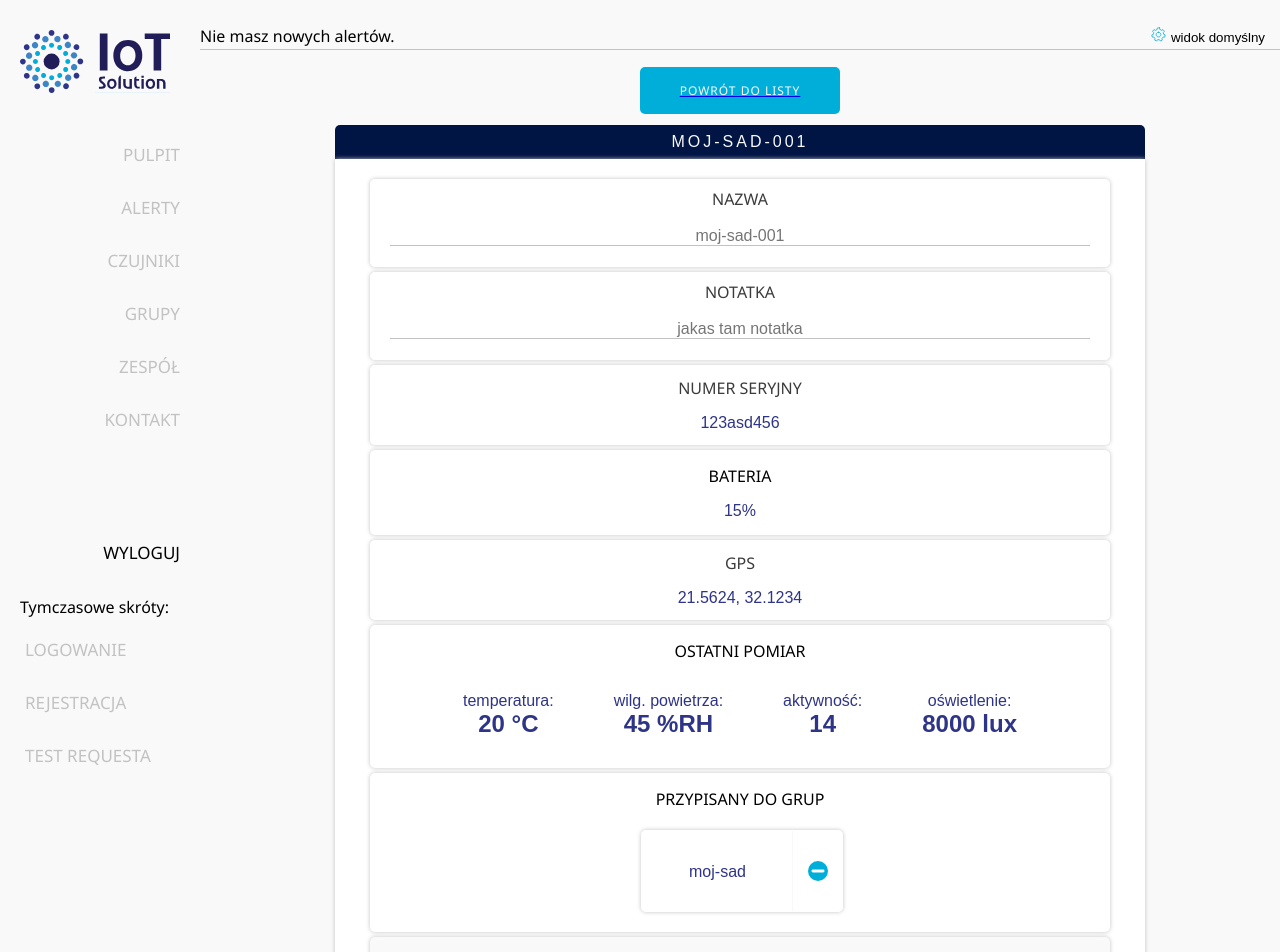
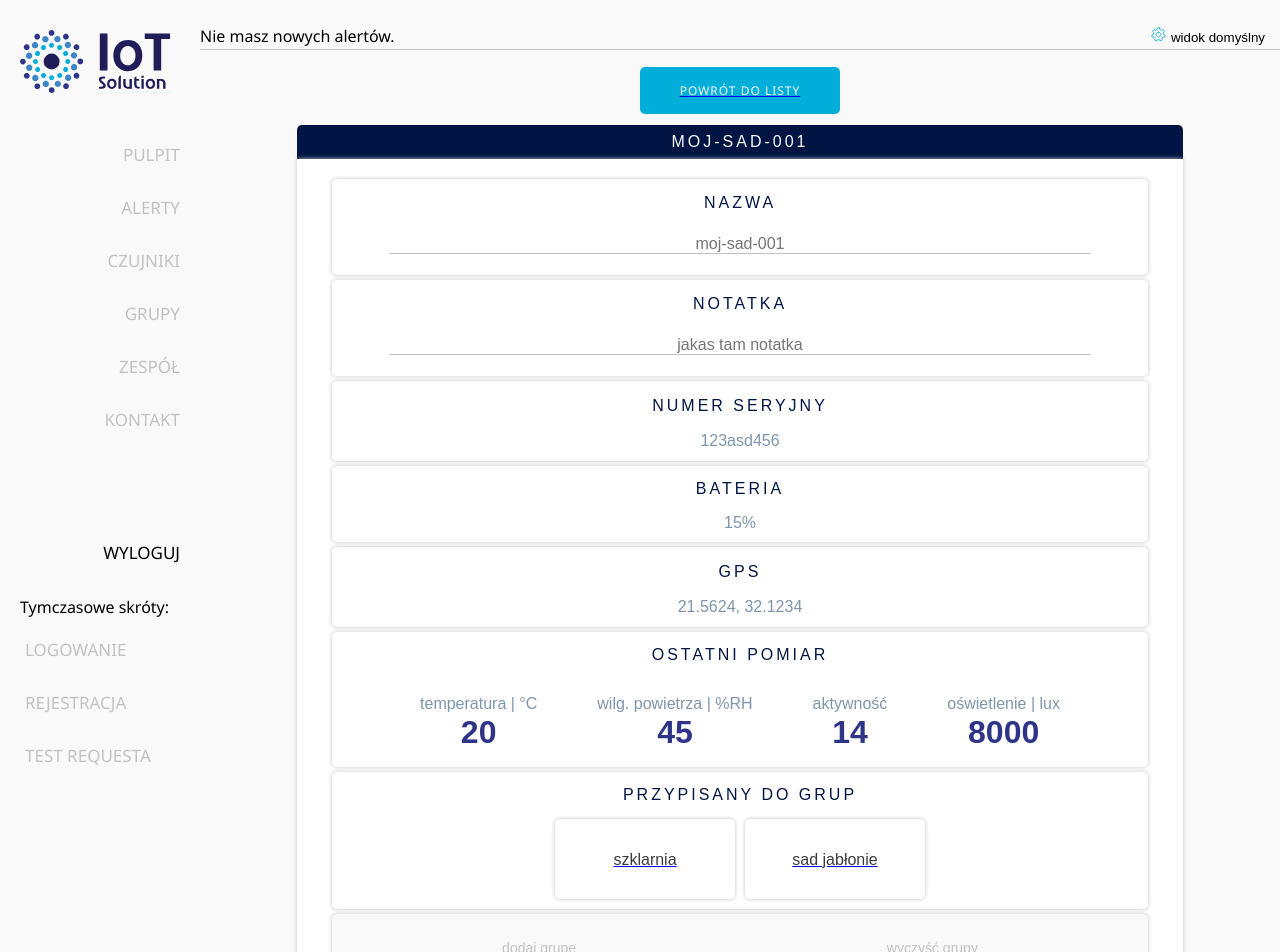
Before and after one commit to elenerandarill/iot-app-front, a React (Create React App) app: page /sensors/1 in a window 1280 px wide. Shown: the top 952 px of the page. Built offline with nearby package versions, Linux system fonts and the light colour scheme.

Commit message:
Proper Group listing in SensorDetails view. Objects are also links!

```diff
--- a/src/FakeBackend/sensors.js
+++ b/src/FakeBackend/sensors.js
@@ -6,7 +6,7 @@ const sensors = [
         name: "moj-sad-001",
         sn: "123asd456",
         battery: "15",
-        groups: ["moj-sad"],
+        groups: ["1", "2"],
         measurements: {
             temperature: "20", humidity: "45",
             activity: "14", illumination: "8000"
@@ -21,7 +21,7 @@ const sensors = [
         name: "moj-ulubiony-czujnik-ktory-jest-za-rogiem",
         sn: "456asd456",
         battery: "50",
-        groups: ["moj-sad", "szklarnia"],
+        groups: ["3", "4"],
         measurements: {
             temperature: "24", humidity: "51",
             activity: "75", illumination: "8500",
@@ -62,7 +62,7 @@ const sensors = [
         name: "szklarnia001",
         sn: "77asdfghjkl",
         battery: "15",
-        groups: ["moj-sad"],
+        groups: ["5"],
         measurements: { temperature: "19", humidity: "43"},
         GPS: "21.5124, 32.3434",
         notes: "jakas tam notatka"
@@ -74,7 +74,7 @@ const sensors = [
         name: "szklarnia002",
         sn: "66zxcvbnm",
         battery: "50",
-        groups: ["moj-sad", "szklarnia"],
+        groups: ["2", "5"],
         measurements: {
             temperature: "23",  humidity: "56",
             CO2: "400", pressure: "1022"
@@ -113,7 +113,7 @@ const sensors = [
         name: "szklarnia003",
         sn: "22zxcvbnm",
         battery: "50",
-        groups: ["moj-sad", "szklarnia"],
+        groups: ["2", "3"],
         measurements: { temperature: "23"},
         GPS: "20.5624, 28.1234",
         notes: "jakas tam notatka"
@@ -125,7 +125,7 @@ const sensors = [
         name: "szklarnia004",
         sn: "00zxcvbnm",
         battery: "50",
-        groups: ["moj-sad", "szklarnia"],
+        groups: ["2"],
         measurements: { temperature: "23",  moisture: "56", EC: "120"},
         GPS: "20.5024, 28.1204",
         notes: "jakas tam notatka"
@@ -137,7 +137,7 @@ const sensors = [
         name: "poziom wody",
         sn: "00zxcvbnm",
         battery: "50",
-        groups: ["moj-sad", "szklarnia"],
+        groups: ["3"],
         measurements: { water_level: "5"},
         GPS: "20.5654, 28.1204",
         notes: "jakas tam notatka"
@@ -149,7 +149,7 @@ const sensors = [
         name: "szklarnia005",
         sn: "00zxcvbnm",
         battery: "50",
-        groups: ["moj-sad", "szklarnia"],
+        groups: ["2", "4"],
         measurements: { distance: "125"},
         GPS: "20.5684, 28.1284",
         notes: "jakas tam notatka"
--- /dev/null
+++ b/src/components/ListGroups.js
@@ -0,0 +1,31 @@
+import sensorGroups from "../FakeBackend/sensorGroups";
+import { Link } from "react-router-dom";
+
+const ListGroups = (sensorObj) => {
+    // console.log("wlasciwy obiekt jest pod key=sensor, ",sensorObj.sensor)
+    const sGrps = sensorObj.sensor.groups; //lista
+
+    let result = [];
+
+    const findObjectInList = (key_id, list) => {
+        for (let j = 0; j < list.length; j++) {
+            if (key_id === list[j].id) {
+                return list[j]
+            }
+        }}
+
+    for (let i = 0; i < sGrps.length; i++) {
+        result.push(findObjectInList(sGrps[i], sensorGroups))
+    }
+
+    return (
+        result.map(g =>
+            <Link key={g.id} to={`/sensor-groups/${g.id}`}>
+                <div className="object shadow">
+                    {g.name}
+                </div>
+            </Link>)
+    )
+}
+
+export default ListGroups;
--- a/src/components/views/SensorDetails.js
+++ b/src/components/views/SensorDetails.js
@@ -1,17 +1,14 @@
 import {Link} from "react-router-dom";
 import sensors from "../../FakeBackend/sensors";
-import remove from "../../media/remove.svg";
+import ListGroups from "../ListGroups";
+// import remove from "../../media/remove.svg";
 import ButtonFunc from "../ButtonFunc";
 
 const SensorDetails = (props) => {
+
     const id = props.match.params.id;
 
-    const getSensor = (id) => {
-        // zwraca liste!
-        return sensors.filter(s => s.id === id)[0]
-    }
-
-    const sensor = getSensor(id);
+    const sensor = sensors.filter(s => s.id === id)[0];
 
     return (
         <div className="main">
@@ -29,7 +26,7 @@ const SensorDetails = (props) => {
                     <div className="white-space top-contact">
 
                         <div className="shadow object">
-                            <div>NAZWA</div>
+                            <div className="head-txt">NAZWA</div>
                             <div className="position-cent">
                                 <input
                                     type="text"
@@ -40,7 +37,7 @@ const SensorDetails = (props) => {
                             </div>
                         </div>
                         <div className="shadow object">
-                            <div>NOTATKA</div>
+                            <div className="head-txt">NOTATKA</div>
                             <div className="position-cent">
                                 <input
                                     type="text"
@@ -52,59 +49,50 @@ const SensorDetails = (props) => {
                         </div>
 
                         <div className="shadow object">
-                            <div>NUMER SERYJNY</div>
+                            <div className="head-txt">NUMER SERYJNY</div>
                             <div className="position-cent">
-                                <div className="txt-violet txt-semibold">{sensor.sn}</div>
+                                <div className="txt-water txt-semibold">{sensor.sn}</div>
                             </div>
                         </div>
 
                         <div className="shadow no-contact centered pad-bot-15px">
-                            <div className="mrg-tb">BATERIA</div>
+                            <div className="mrg-tb head-txt">BATERIA</div>
                             <div className="position-cent">
-                                <div className="txt-violet txt-semibold">{sensor.battery}%</div>
+                                <div className="txt-water txt-semibold">{sensor.battery}%</div>
                             </div>
                         </div>
 
                         <div className="shadow object">
-                            <div>GPS</div>
+                            <div className="head-txt">GPS</div>
                             <div className="position-cent">
-                                <div className="txt-violet txt-semibold">{sensor.GPS}</div>
+                                <div className="txt-water txt-semibold">{sensor.GPS}</div>
                             </div>
                         </div>
 
                         <div className="shadow no-contact centered pad-bot-15px">
-                            <div className="mrg-tb">OSTATNI POMIAR</div>
+                            <div className="mrg-tb head-txt">OSTATNI POMIAR</div>
                             <div className="position-cent">
                                 <div className="txt-violet txt-semibold object-container">
 
                                     {Object.entries(sensor.measurements).map(([key, value]) =>
-                                        <div className="mrg-tb mrg-lr">
-                                            {key === "temperature" && "temperatura"}
-                                            {key === "humidity" && "wilg. powietrza"}
-                                            {key === "moisture" && "wild. podłoża"}
-                                            {key === "pressure" && "ciśnienie"}
-                                            {key === "illumination" && "oświetlenie"}
-                                            {key === "CO2" && "CO2"}
-                                            {key === "EC" && "EC (przew. elektrolitów)"}
-                                            {key === "tVOC" && "tVOC (LZO)"}
-                                            {key === "activity" && "aktywność"}
-                                            {key === "distance" && "dystans"}
-                                            {key === "water_level" && "poziom wody"}
-                                            {key === "water_leak" && "wyciek"}
-                                            {key === "door" && "drzwi"}
-                                            :<br/>
-                                            <h2>{value}
-                                                {key === "temperature" && " °C"}
-                                                {key === "humidity" && " %RH"}
-                                                {key === "moisture" && " %RH"}
-                                                {key === "pressure" && " kPa"}
-                                                {key === "illumination" && " lux"}
-                                                {key === "CO2" && " ppm"}
-                                                {key === "EC" && " µs/cm"}
-                                                {key === "tVOC" && " ppb"}
-                                                {key === "distance" && " mm"}
-                                                {key === "water_level" && " cm"}
-                                            </h2>
+                                        <div key={key.toString()} className="mrg-tb mrg-lr">
+                                            <div className="txt-water">
+                                                {key === "temperature" && "temperatura | °C"}
+                                                {key === "humidity" && "wilg. powietrza | %RH"}
+                                                {key === "moisture" && "wild. podłoża | %RH"}
+                                                {key === "pressure" && "ciśnienie | kPa"}
+                                                {key === "illumination" && "oświetlenie | lux"}
+                                                {key === "CO2" && <span>CO<sub>2</sub> |ppm</span>}
+                                                {key === "EC" && "EC-przew. elektrolitów | µs/cm"}
+                                                {key === "tVOC" && "tVOC (LZO) | ppb"}
+                                                {key === "activity" && "aktywność"}
+                                                {key === "distance" && "dystans | mm"}
+                                                {key === "water_level" && "poziom wody | cm"}
+                                                {key === "water_leak" && "wyciek"}
+                                                {key === "door" && "drzwi"}
+
+                                            </div>
+                                            <h1>{value}</h1>
                                         </div>
                                     )}
 
@@ -113,19 +101,13 @@ const SensorDetails = (props) => {
                         </div>
 
                         <div className="shadow no-contact centered pad-bot-15px">
-                            <div className="mrg-tb">PRZYPISANY DO GRUP</div>
+                            <div className="mrg-tb head-txt">PRZYPISANY DO GRUP</div>
                             <div className="position-cent">
                                 <div className="object-container txt-violet txt-semibold">
 
                                     {sensor.groups.length === 0
                                         ? <div className="centered">nie przypisano do żadnej grupy</div>
-                                        : sensor.groups.map(sg =>
-                                            <div key={sg.valueOf()} className="assigned shadow">
-                                                <div className="assigned-txt-half pointer">{sg}</div>
-                                                <div className="assigned-rem-half">
-                                                    <img src={remove} className="i-remove pointer"/>
-                                                </div>
-                                            </div>)}
+                                        : <ListGroups sensor={sensor}/>}
                                 </div>
                             </div>
                         </div>
--- a/src/components/views/SensorGroups.js
+++ b/src/components/views/SensorGroups.js
@@ -1,4 +1,4 @@
-import plus from "../../media/plus.svg";
+// import plus from "../../media/plus.svg";
 import sensorGroups from "../../FakeBackend/sensorGroups";
 import SearchBox from "../SearchBox";
 import { Link } from "react-router-dom";
--- a/src/components/views/Sensors.js
+++ b/src/components/views/Sensors.js
@@ -1,5 +1,5 @@
 import { Link } from "react-router-dom";
-import plus from "../../media/plus.svg";
+// import plus from "../../media/plus.svg";
 import sensors from "../../FakeBackend/sensors";
 import SearchBox from "../SearchBox";
 import dot from "../../media/dot.svg";
@@ -30,7 +30,8 @@ const Sensors = () => {
                                      className={s.groups.length === 0 ? "object shadow obj-free" : "object shadow"}
                                 >
                                     {s.name? s.name
-                                        : <><img src={dot} alt="new" height={10} /><div className="mrg-l">{s.sn}</div></>}
+                                        : <><img src={dot} alt="new" height={10} />
+                                            <div className="mrg-l">{s.sn}</div></>}
                                 </Link>
                             )}
                         </div>
--- a/src/index.css
+++ b/src/index.css
@@ -195,6 +195,14 @@ body {
   text-align: center;
 }
 
+.head-txt {
+  color: var(--darkblue);
+  font-family: "Segoe UI Semibold", sans-serif;
+  text-transform: uppercase;
+  letter-spacing: 3px;
+  margin: 3px 0 5px 0;
+}
+
 .element {
   /*height: 180px;*/
   height: 370px;
@@ -234,7 +242,9 @@ body {
 
 .no-contact {
   border-radius: 5px;
+  padding: 5px 15px;
   margin: 5px;
+  line-height: 29px;
 }
 
 .top-contact {
@@ -440,35 +450,6 @@ body {
   border-radius: 5px;
 }
 
-.assigned-txt-half {
-  min-width: 150px;
-  min-height: 80px;
-  text-decoration: none;
-  line-height: 29px;
-  padding: 5px 15px;
-  border-radius: 5px;
-  display: flex;
-  justify-content: center;
-  align-items: center;
-}
-.assigned-txt-half:hover{
-  color: var(--blue);
-  border: var(--blue) solid 1px;
-}
-
-.assigned-rem-half {
-  width:50px;
-  height: auto;
-  text-decoration: none;
-  justify-self: center;
-  border-radius: 0 5px 5px 0;
-  /*border: white solid 1px;*/
-  border-left: var(--gray01) solid 1px;
-  display: flex;
-  justify-content: center;
-  align-items: center;
-}
-
 .i-remove {
  height: 20px;
 }
--- a/src/styling/coloring.css
+++ b/src/styling/coloring.css
@@ -15,6 +15,10 @@
     color: var(--violet01);
 }
 
+.txt-water{
+    color: var(--water);
+}
+
 
 .bgd-gray {
     background: var(--gray01);
```
Also changed, not shown: src/components/views/GroupDetails.js (+2 -6 lines).
